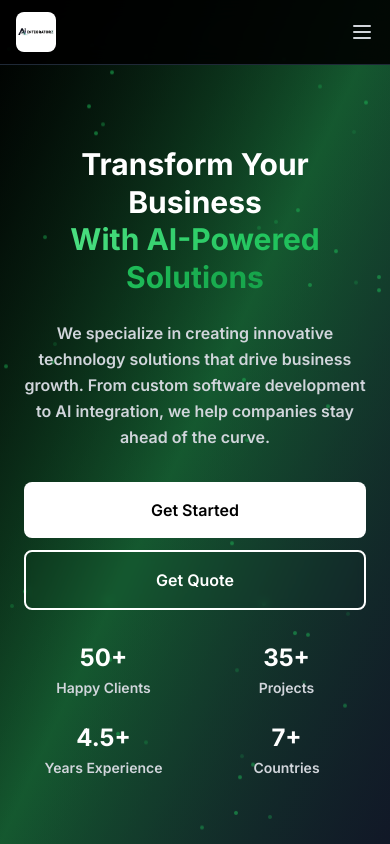
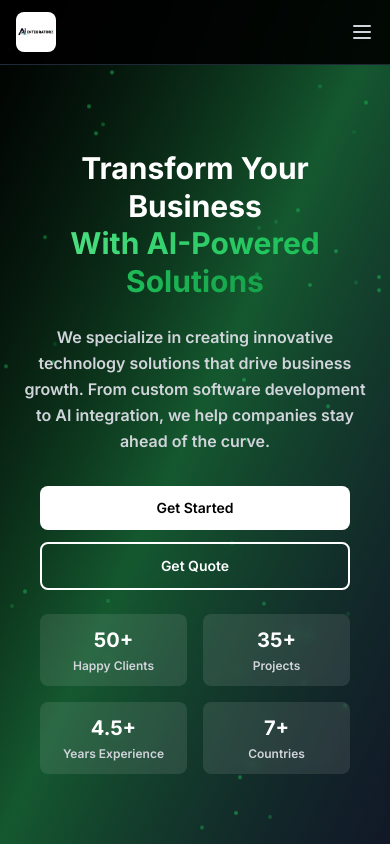
Before and after one commit to Nikitayadav4048/AIINTEGRATORTECH, a Next.js app: page / in a window 390 px wide. Shown: the top 844 px of the page. Built offline with nearby package versions, Linux system fonts and the light colour scheme.

Commit message:
Remove stats sections from hero and improve mobile spacing

```diff
--- a/app/globals.css
+++ b/app/globals.css
@@ -42,9 +42,7 @@ h1, h2, h3, h4, h5, h6 {
   color: #ffffff;
 }
 
-p, span, div {
-  color: #ffffff;
-}
+
 
 /* Tailwind color overrides */
 .text-white {
--- a/components/sections/client-logos.tsx
+++ b/components/sections/client-logos.tsx
@@ -7,7 +7,7 @@ const clients = [
   { name: "AccuAI", logo: "/logos/accuai.png" },
   // { name: "Anu", logo: "/logos/Anu.webp" },
   { name: "Finanza", logo: "/logos/finanza.svg" },
-  { name: "Finanza Dashboard", logo: "/logos/finanzadash.svg" },
+  // { name: "Finanza Dashboard", logo: "/logos/finanzadash.svg" },
   { name: "Hafa", logo: "/logos/hafalogo.webp" },
   // { name: "Kanha", logo: "/logos/Kanha.webp" },
   { name: "Koffeetech", logo: "/logos/Koffeetech-Logo.png" },
@@ -28,7 +28,7 @@ const clients = [
 
 export function ClientLogos() {
   return (
-    <section className="py-8 md:py-16 bg-black">
+    <section className="py-8 md:py-16 bg-black mt-8 sm:mt-0">
       <div className="container mx-auto px-4">
         <motion.div
           initial={{ opacity: 0, y: 30 }}
--- a/components/sections/hero.tsx
+++ b/components/sections/hero.tsx
@@ -70,17 +70,17 @@ export function Hero() {
             initial={{ opacity: 0, y: 30 }}
             animate={{ opacity: 1, y: 0 }}
             transition={{ duration: 1, delay: 0.9 }}
-            className="flex flex-col sm:flex-row gap-3 sm:gap-4 justify-center mb-8 sm:mb-12"
+            className="flex flex-col sm:flex-row gap-3 sm:gap-4 justify-center mb-6 sm:mb-10 px-4"
           >
             <button
               onClick={() => router.push('/contact')}
-              className="px-8 py-4 bg-white text-black font-semibold rounded-lg hover:bg-gray-100 transition-colors"
+              className="px-6 py-3 sm:px-8 sm:py-4 bg-white text-black font-semibold rounded-lg hover:bg-gray-100 transition-colors text-sm sm:text-base"
             >
               Get Started
             </button>
             <button
               onClick={() => router.push('/contact')}
-              className="px-8 py-4 border-2 border-white text-white font-semibold rounded-lg hover:bg-white/10 hover:border-gray-300 hover:shadow-lg transition-all duration-300 backdrop-blur-sm"
+              className="px-6 py-3 sm:px-8 sm:py-4 border-2 border-white text-white font-semibold rounded-lg hover:bg-white/10 hover:border-gray-300 hover:shadow-lg transition-all duration-300 backdrop-blur-sm text-sm sm:text-base"
             >
               Get Quote
             </button>
@@ -90,8 +90,30 @@ export function Hero() {
             initial={{ opacity: 0, y: 30 }}
             animate={{ opacity: 1, y: 0 }}
             transition={{ duration: 1, delay: 1.2 }}
-            className="grid grid-cols-2 md:grid-cols-4 gap-6 sm:gap-4 md:gap-8 max-w-4xl mx-auto"
+            className="px-4"
           >
+            {/* Mobile: 2x2 Grid */}
+            <div className="grid grid-cols-2 gap-4 sm:hidden max-w-xs mx-auto">
+              <div className="bg-white/10 rounded-lg p-3 text-center backdrop-blur-sm">
+                <div className="text-xl font-bold text-white mb-1">50+</div>
+                <div className="text-gray-300 text-xs">Happy Clients</div>
+              </div>
+              <div className="bg-white/10 rounded-lg p-3 text-center backdrop-blur-sm">
+                <div className="text-xl font-bold text-white mb-1">35+</div>
+                <div className="text-gray-300 text-xs">Projects</div>
+              </div>
+              <div className="bg-white/10 rounded-lg p-3 text-center backdrop-blur-sm">
+                <div className="text-xl font-bold text-white mb-1">4.5+</div>
+                <div className="text-gray-300 text-xs">Years Experience</div>
+              </div>
+              <div className="bg-white/10 rounded-lg p-3 text-center backdrop-blur-sm">
+                <div className="text-xl font-bold text-white mb-1">7+</div>
+                <div className="text-gray-300 text-xs">Countries</div>
+              </div>
+            </div>
+
+            {/* Desktop: 1x4 Grid */}
+            <div className="hidden sm:grid grid-cols-4 gap-6 md:gap-8 max-w-4xl mx-auto mb-8 sm:mb-0">
               <div className="text-center">
                 <div className="text-2xl md:text-3xl font-bold text-white mb-1">50+</div>
                 <div className="text-gray-300 text-sm md:text-base">Happy Clients</div>
@@ -108,6 +130,7 @@ export function Hero() {
                 <div className="text-2xl md:text-3xl font-bold text-white mb-1">7+</div>
                 <div className="text-gray-300 text-sm md:text-base">Countries</div>
               </div>
+            </div>
           </motion.div>
         </div>
       </div>
--- a/components/sections/projects.tsx
+++ b/components/sections/projects.tsx
@@ -21,27 +21,27 @@ const projects = [
   { name: "Treesh TV", image: "/projects/Treesh Tv.PNG" },
   { name: "Trider", image: "/projects/Trider.png" },
   { name: "Wizplay", image: "/projects/wizplay.PNG" },
-  { name: "EcoTech Solutions", image: "/projects/ecotech-solutions.jpeg" },
-  { name: "FinanceHub Pro", image: "/projects/financehub-pro.jpeg" },
-  { name: "SmartLogistics", image: "/projects/smart-logistics.jpeg" },
-  { name: "HealthCare Plus", image: "/projects/healthcare-plus.jpeg" },
-  { name: "RetailMax", image: "/projects/retail-max.jpeg" },
-  { name: "TechVision", image: "/projects/tech-vision.jpeg" },
-  { name: "CloudSync", image: "/projects/cloud-sync.jpeg" },
-  { name: "DataFlow", image: "/projects/data-flow.jpeg" },
-  { name: "InnovateLab", image: "/projects/innovate-lab.jpeg" },
-  { name: "SecureNet", image: "/projects/secure-net.jpeg" },
-  { name: "AutoMate", image: "/projects/auto-mate.jpeg" },
-  { name: "WebCraft", image: "/projects/web-craft.jpeg" },
-  { name: "MobileTech", image: "/projects/mobile-tech.jpeg" },
-  { name: "DigitalCore", image: "/projects/digital-core.jpeg" },
-  { name: "NextGen App", image: "/projects/nextgen-app.jpeg" },
-  { name: "ProSuite", image: "/projects/pro-suite.jpeg" },
+  { name: "JBM Mart", image: "/projects/ecotech-solutions.jpeg" },
+  { name: "Kirana Bazzar", image: "/projects/financehub-pro.jpeg" },
+  { name: "Time Now India", image: "/projects/smart-logistics.jpeg" },
+  { name: "Treesh", image: "/projects/healthcare-plus.jpeg" },
+  { name: "Kartheory", image: "/projects/retail-max.jpeg" },
+  { name: "Surplus Loyalty", image: "/projects/tech-vision.jpeg" },
+  { name: "Unik Naturals", image: "/projects/cloud-sync.jpeg" },
+  { name: "AccuAI", image: "/projects/data-flow.jpeg" },
+  // { name: "InnovateLab", image: "/projects/innovate-lab.jpeg" },
+  { name: "MG & CO", image: "/projects/secure-net.jpeg" },
+  // { name: "AutoMate", image: "/projects/auto-mate.jpeg" },
+  { name: "PaperBill", image: "/projects/web-craft.jpeg" },
+  { name: "My Business", image: "/projects/mobile-tech.jpeg" },
+  // { name: "DigitalCore", image: "/projects/digital-core.jpeg" },
+  { name: "Coffee Been", image: "/projects/nextgen-app.jpeg" },
+  { name: "Plus++", image: "/projects/pro-suite.jpeg" },
   { name: "TechBridge", image: "/projects/tech-bridge.jpeg" },
   { name: "SmartBiz", image: "/projects/smart-biz.jpeg" },
   { name: "Scalyx", image: "/projects/scalyx.jpeg" },
-  { name: "Banniya", image: "/projects/banniya.jpeg" },
-  { name: "Time Now India", image: "/projects/time-now-india.jpeg" }
+  { name: "Banniya", image: "/projects/baniya-bandhu.jpeg" },
+  // { name: "Time Now India", image: "/projects/time-now-india.jpeg" }
 ]
 
 export function Projects() {
```
Lines whose indentation alone changed are shown as unchanged.
